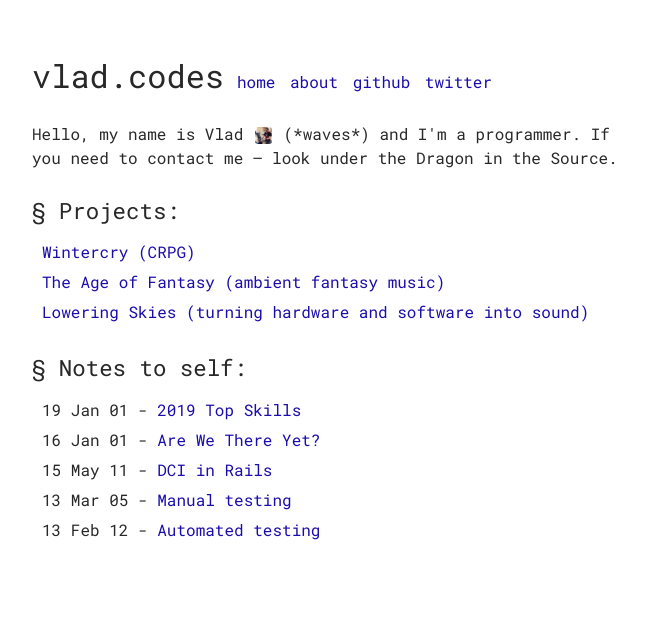
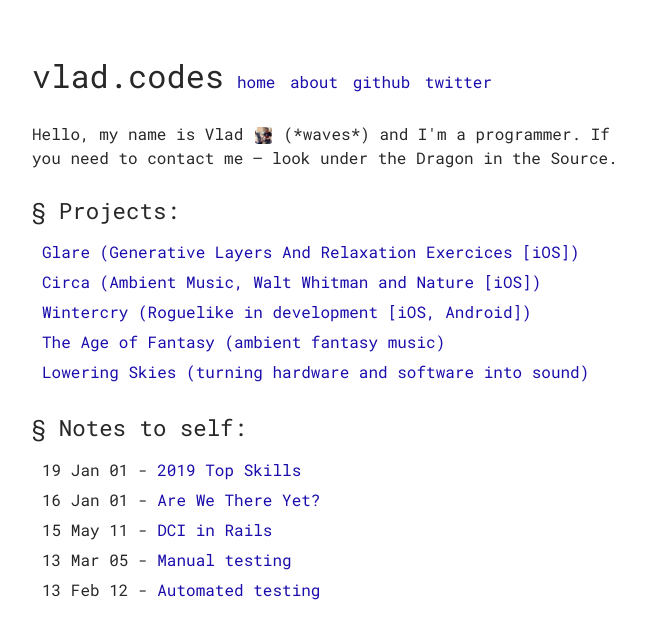
Before and after one commit to vshvedov/vladcodes, a Jekyll site: the page built from index.html, in a window 1280 px wide. Shown: the top 639 px of the page, without its empty margins (308-953 px from the left). Built offline with Jekyll 4.4.1, drawn with Linux system fonts in a browser that asks for light colours.

Commit message:
Add new projects

```diff
--- a/_data/projects.yml
+++ b/_data/projects.yml
@@ -1,4 +1,10 @@
-- name: Wintercry (CRPG)
+- name: Glare (Generative Layers And Relaxation Exercices [iOS])
+  url: https://r13.xyz/glare
+
+- name: Circa (Ambient Music, Walt Whitman and Nature [iOS])
+  url: https://r13.xyz/circa
+
+- name: Wintercry (Roguelike in development [iOS, Android])
   url: /assets/img/projects/wintercry_0.2.1.png
 
 - name: The Age of Fantasy (ambient fantasy music)
```
